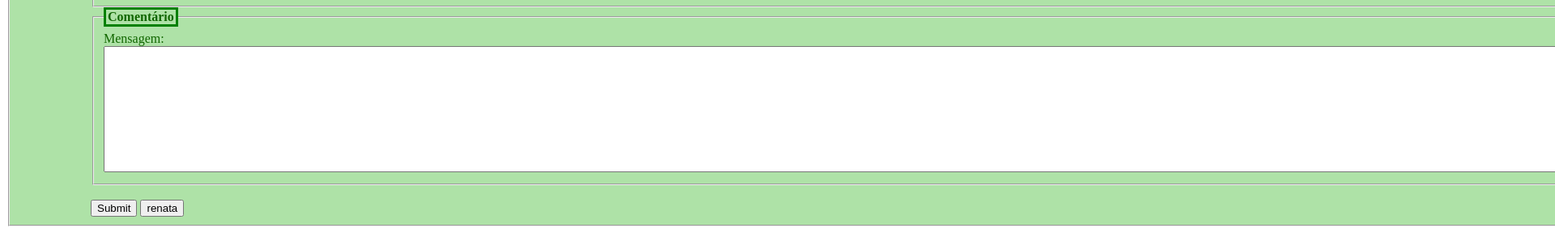
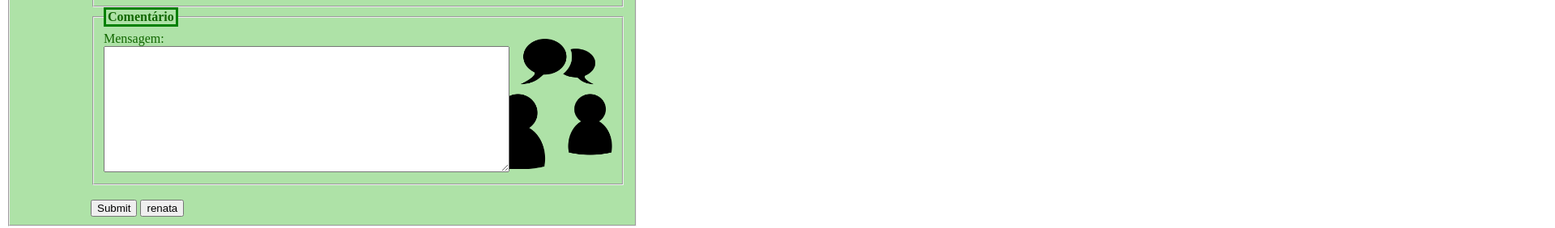
Before and after one commit to sieg3d/Ficha-de-cadastro, a plain HTML site: page index.html in a window 1280 px wide. Shown: the part 527-809 px from the top of the page at 81% size, 1920 px wide, since content can reach past the window. Drawn offline with Linux system fonts and the light colour scheme.

Commit message:
Correção 1

```diff
--- a/index.html
+++ b/index.html
@@ -11,7 +11,7 @@
   <form method="post">
 </head>
 
-<body id="img1">
+<body>
   <fieldset id="all">
 
 
@@ -79,7 +79,7 @@
         <legend>Comentário</legend>
         <div class="coment">
         Mensagem:<br>
-        <textarea rows=10 cols=500></textarea>
+        <textarea rows=10 cols=60></textarea>
         </div>
       </fieldset>
 
```
